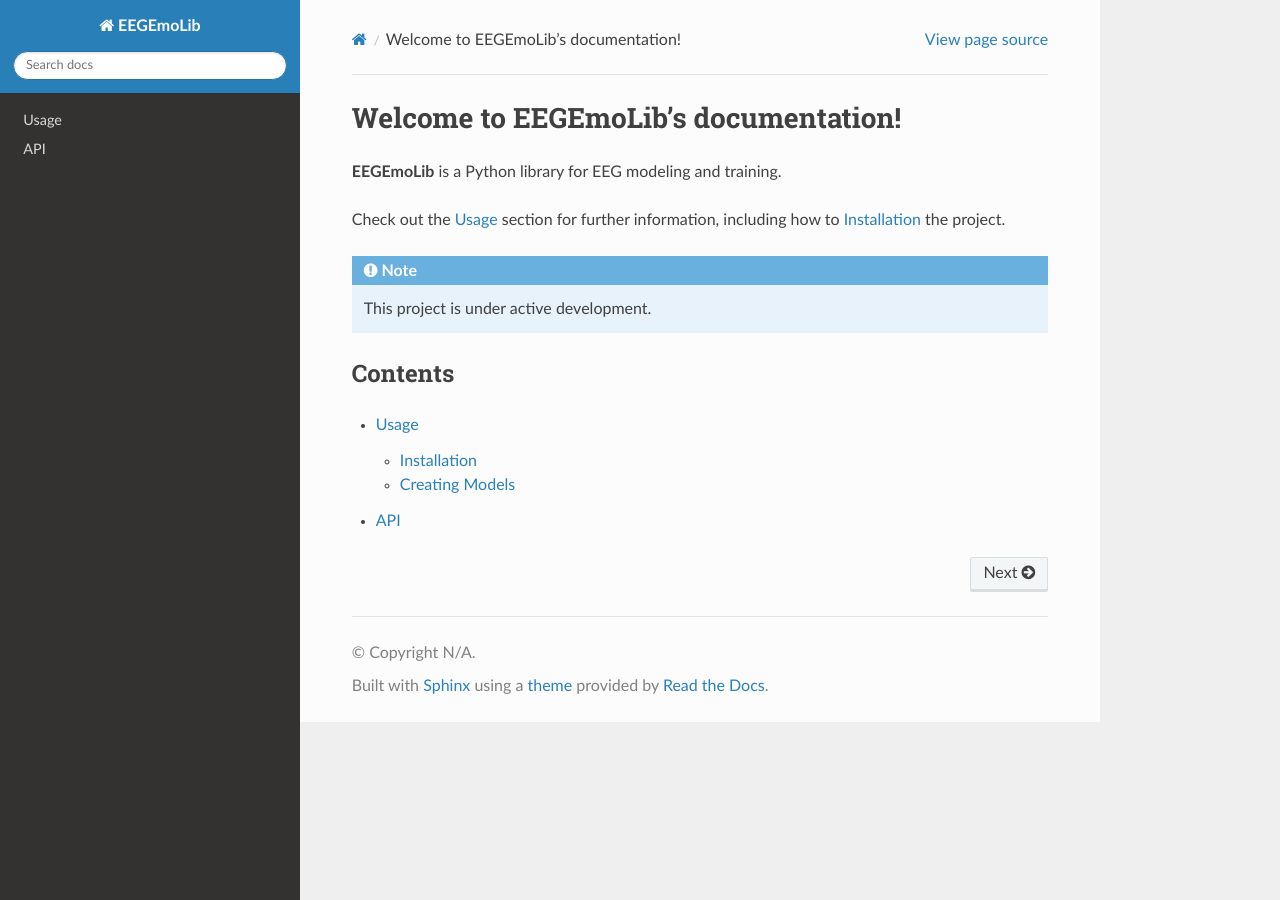
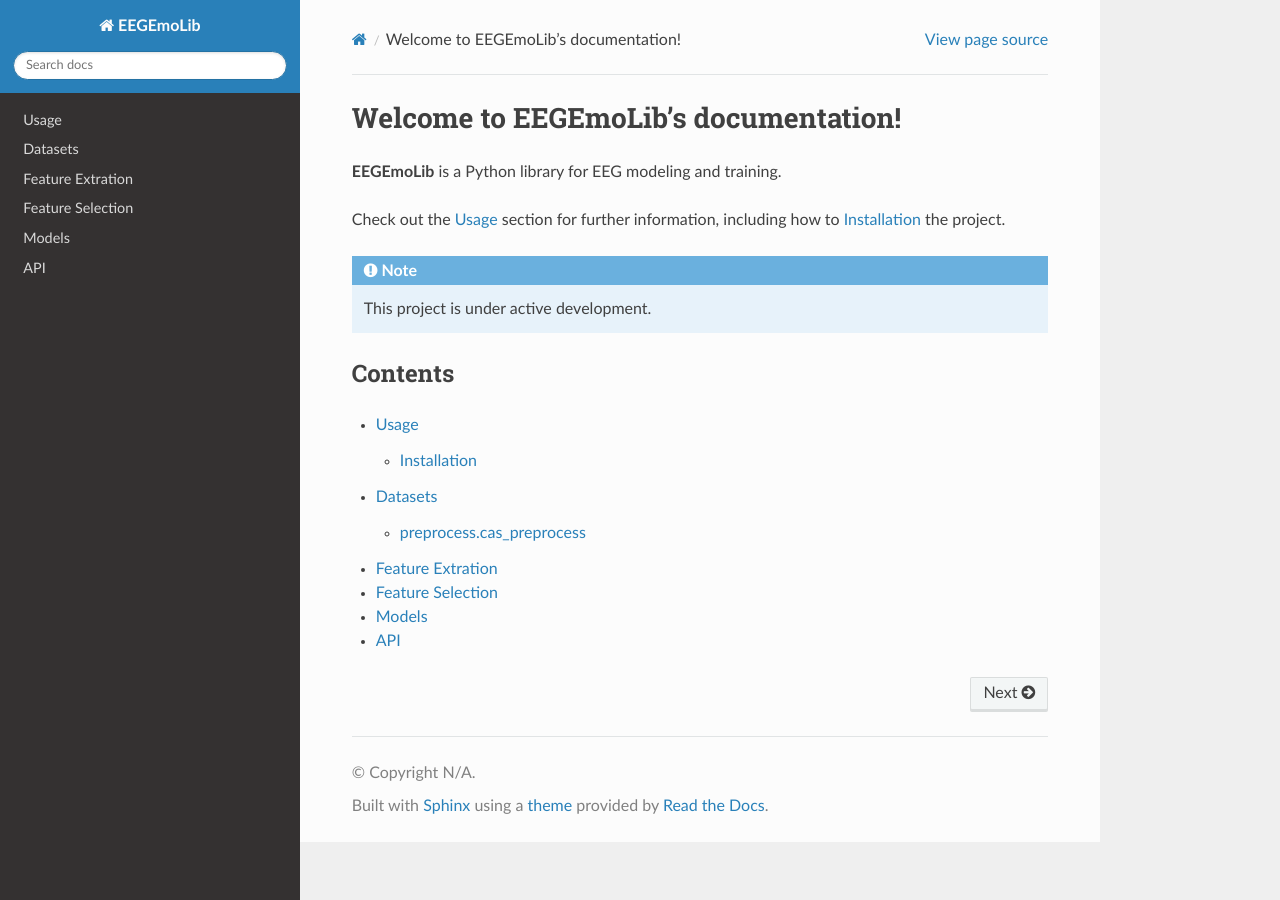
Before and after one commit to BlueNine9/EEGEmoLib-docs, a Sphinx documentation site: the page built from docs/source/index.rst, in a window 1280 px wide. Built offline with Sphinx 7.4.7 and the Read the Docs theme 3.1.0, drawn with Linux system fonts in a browser that asks for light colours.

Commit message:
complete document structure

```diff
--- /dev/null
+++ b/docs/source/datasets.rst
@@ -0,0 +1,7 @@
+Datasets
+===================================
+
+preprocess.cas_preprocess
+------------
+
+A basic preprocessing pipeline for the CAS EEG dataset.
--- /dev/null
+++ b/docs/source/featureextraction.rst
@@ -0,0 +1,2 @@
+Feature Extration
+=================
--- /dev/null
+++ b/docs/source/featureselection.rst
@@ -0,0 +1,2 @@
+Feature Selection
+=================
--- a/docs/source/index.rst
+++ b/docs/source/index.rst
@@ -16,4 +16,8 @@ Contents
 .. toctree::
 
    usage
+   datasets
+   featureextraction
+   featureselection
+   models
    api
--- /dev/null
+++ b/docs/source/models.rst
@@ -0,0 +1,2 @@
+Models
+======
--- a/docs/source/usage.rst
+++ b/docs/source/usage.rst
@@ -11,8 +11,3 @@ To use EEGEmoLib, first install it using pip:
 .. code-block:: console
 
    (.venv) $ pip install placeholder
-
-Creating Models
-----------------
-
-placeholder
```
